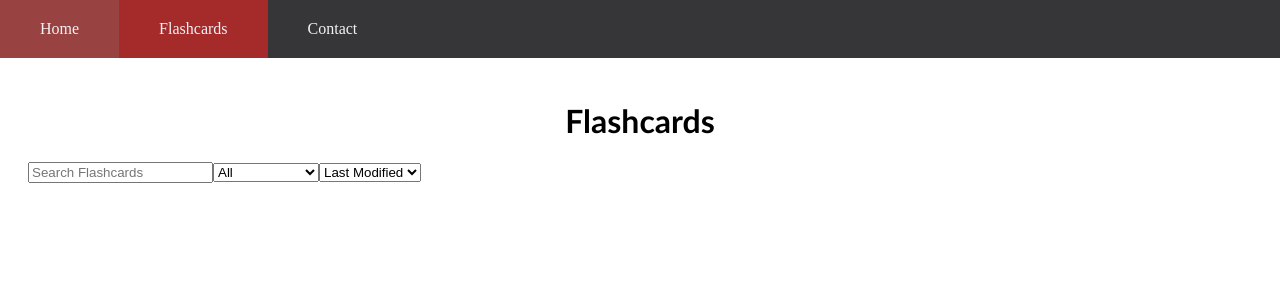
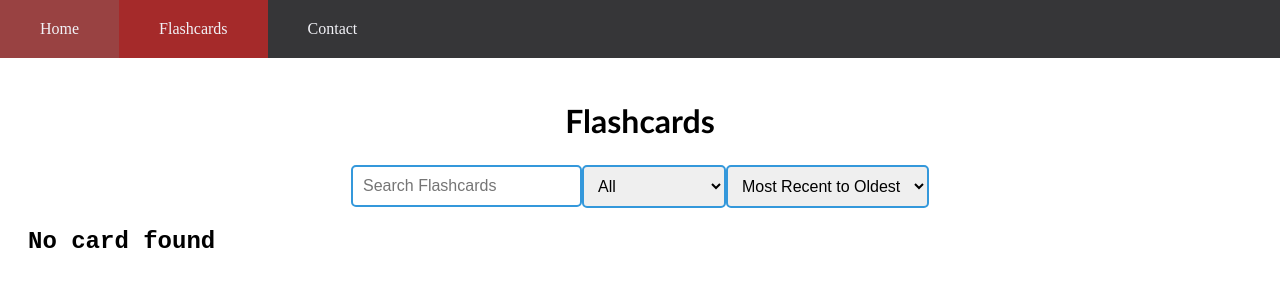
Before and after one commit to mammadmammadov/Web_1_Fall-2023_Assignment-3, a React (Create React App) app in the folder card-application/: page /flashcards in a window 1280 px wide. Shown: the top 300 px of the page. Built offline with nearby package versions, Linux system fonts and the light colour scheme; no server answers.

Commit message:
Many CSS Changes

```diff
--- a/card-application/messages.json
+++ b/card-application/messages.json
@@ -53,6 +53,12 @@
       "subject": "ds",
       "email": "wabive2072@cyclesat.com",
       "content": "dsaw"
+    },
+    {
+      "id": 10,
+      "subject": "s",
+      "email": "fjfj@gmail.coma",
+      "content": "aa"
     }
   ]
 }
--- a/card-application/package.json
+++ b/card-application/package.json
@@ -7,6 +7,7 @@
     "@testing-library/react": "^13.4.0",
     "@testing-library/user-event": "^13.5.0",
     "axios": "^1.6.2",
+    "concurrently": "^8.2.2",
     "react": "^18.2.0",
     "react-dom": "^18.2.0",
     "react-scripts": "5.0.1",
--- a/card-application/src/assets/App.css
+++ b/card-application/src/assets/App.css
@@ -1,3 +1,35 @@
 h1{
     margin-top: 6%;
 }
+
+
+.search-input {
+    padding: 10px;
+    border: 2px solid #3498db;
+    border-radius: 5px;
+    outline: none;
+    font-size: 16px;
+    transition: border-color 0.3s ease-in-out;
+  }
+
+  .search-input:focus {
+    border-color: #2ecc71; /* Change the border color on focus */
+  }
+
+  .custom-select {
+    padding: 10px;
+    font-size: 16px;
+    border: 2px solid #3498db;
+    border-radius: 5px;
+    outline: none;
+    cursor: pointer;
+    transition: border-color 0.3s ease-in-out;
+  }
+
+  .custom-select:hover {
+    border-color: #2ecc71; /* Change the border color on hover */
+  }
+
+  .custom-select:focus {
+    border-color: #2ecc71; /* Change the border color on focus */
+  }
--- a/card-application/src/assets/Card.css
+++ b/card-application/src/assets/Card.css
@@ -4,7 +4,7 @@
   }
 
   .card-data {
-    transition: transform 0.3s;
+    transition: transform 0.6s;
     transform-style: preserve-3d;
 
   }
@@ -41,6 +41,7 @@
   }
 
   .card-item p {
+    margin-top: 10%;
     font-size: 16px;
     color: #555;
     margin: 0;
--- a/card-application/src/assets/FlashcardPage.css
+++ b/card-application/src/assets/FlashcardPage.css
@@ -70,4 +70,13 @@ h1{
     display: none;
   }
 
-  /* testing */
+  .search-filter-sort{
+    display: flex;
+    justify-content: center;
+    align-items: center;
+    margin-top: 2%;
+  }
+
+  .no-element{
+    font-family: 'Courier New', Courier, monospace;
+  }
--- a/card-application/src/components/FilterMenu.jsx
+++ b/card-application/src/components/FilterMenu.jsx
@@ -1,8 +1,9 @@
 import React from "react";
+import "../assets/App.css";
 
 function FilterMenu({ filterStatus, onFilterChange }) {
   return (
-    <select
+    <select class="custom-select"
       value={filterStatus}
       onChange={(e) => onFilterChange(e.target.value)}
     >
--- a/card-application/src/components/FlashcardPage.js
+++ b/card-application/src/components/FlashcardPage.js
@@ -58,7 +58,7 @@ function FlashcardPage() {
       const comparator =
         sortOption === "lastModified"
           ? new Date(b.lastModified) - new Date(a.lastModified)
-          : a.status.localeCompare(b.status);
+          : new Date(a.lastModified) - new Date(b.lastModified);
 
       return comparator;
     });
@@ -66,16 +66,21 @@ function FlashcardPage() {
   return (
     <div className="grid-container">
       <h1>Flashcards</h1>
+      <div className="search-filter-sort">
         <SearchBar searchTerm={searchTerm} onSearchChange={setSearchTerm} />
         <FilterMenu
           filterStatus={filterStatus}
           onFilterChange={setFilterStatus}
         />
         <SortMenu sortOption={sortOption} onSortChange={setSortOption} />
-
+      </div>
+      {sortedAndFilteredFlashcards.length > 0 ? (
         <ul className="cards-list">
           {sortedAndFilteredFlashcards.map(createCard)}
         </ul>
+      ) : (
+        <h2 class="no-element">No card found</h2>
+      )}
     </div>
   );
 }
--- a/card-application/src/components/SearchBar.jsx
+++ b/card-application/src/components/SearchBar.jsx
@@ -1,8 +1,9 @@
 import React from 'react';
+import "../assets/App.css";
 
 function SearchBar({ searchTerm, onSearchChange }) {
   return (
-    <input
+    <input class="search-input"
       type="text"
       placeholder="Search Flashcards"
       value={searchTerm}
--- a/card-application/src/components/SortMenu.jsx
+++ b/card-application/src/components/SortMenu.jsx
@@ -1,10 +1,11 @@
 import React from 'react';
+import "../assets/App.css";
 
 function SortMenu({ sortOption, onSortChange }) {
   return (
-    <select value={sortOption} onChange={(e) => onSortChange(e.target.value)}>
-      <option value="lastModified">Last Modified</option>
-      <option value="status">Status</option>
+    <select class="custom-select" value={sortOption} onChange={(e) => onSortChange(e.target.value)}>
+      <option value="lastModified">Most Recent to Oldest</option>
+      <option value="oldest">Oldest to Most Recent</option>
       {/* Add more sorting options as needed */}
     </select>
   );
```
Also changed, not shown: 1 other file (tests, documents, lock files or other folders). Lines whose indentation alone changed are shown as unchanged.
